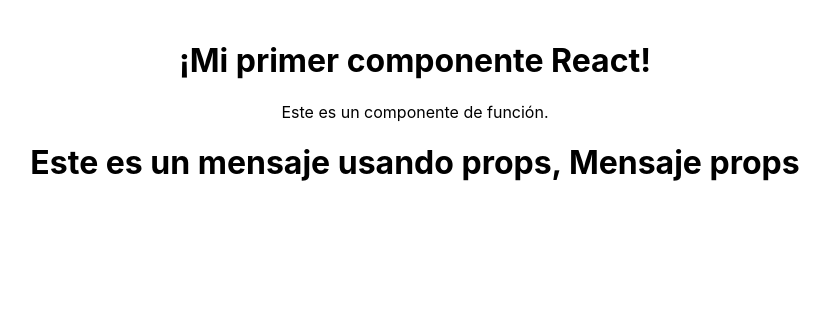
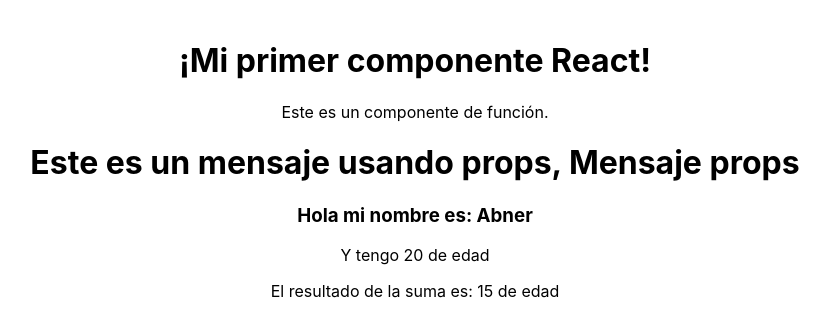
Before and after one commit to AbnerSaavedra/ejerciciosPracticosReactGSmayo2025, a React (Create React App) app: page / in a window 1280 px wide. Shown: the top 336 px of the page, without its empty margins (225-1055 px from the left). Built offline with nearby package versions, Linux system fonts and the light colour scheme.

Commit message:
Uso de sintaxis de llaves y props

```diff
--- a/src/App.js
+++ b/src/App.js
@@ -2,6 +2,8 @@
 import './App.css';
 import Mensaje from './components/Mensaje';
 import MensajeProps from './components/MensajeProps';
+import DatosPersonales from './components/DatosPersonales';
+import Calculadora from './components/Calculadora';
 
 function App() {
   return (
@@ -22,6 +24,9 @@
       </header>*/}
       <Mensaje />
       <MensajeProps mensaje="Mensaje props" />
+      <DatosPersonales edad="20"/>
+      <Calculadora a={5} b={10}/>
+      {/*<Calculadora a="5" b="10"/>*/}
     </div>
   );
 }
--- /dev/null
+++ b/src/components/Calculadora.js
@@ -0,0 +1,16 @@
+
+
+export default function Calculadora(props){
+
+     return (
+         <div>
+             <p>
+                 El resultado de la suma es: {props.a + props.b} de edad
+             </p>
+
+             {/*<p>
+                 El resultado de la suma es: {parseInt(props.a) + parseInt(props.b)} de edad
+             </p>*/}
+         </div>
+     )
+ }
--- /dev/null
+++ b/src/components/DatosPersonales.js
@@ -0,0 +1,16 @@
+
+
+export default function DatosPersonales(props){
+
+   const nombre = "Abner"
+    return (
+        <div>
+            <h3>
+                Hola mi nombre es: {nombre}
+            </h3>
+            <p>
+                Y tengo {props.edad} de edad
+            </p>
+        </div>
+    )
+}
```
